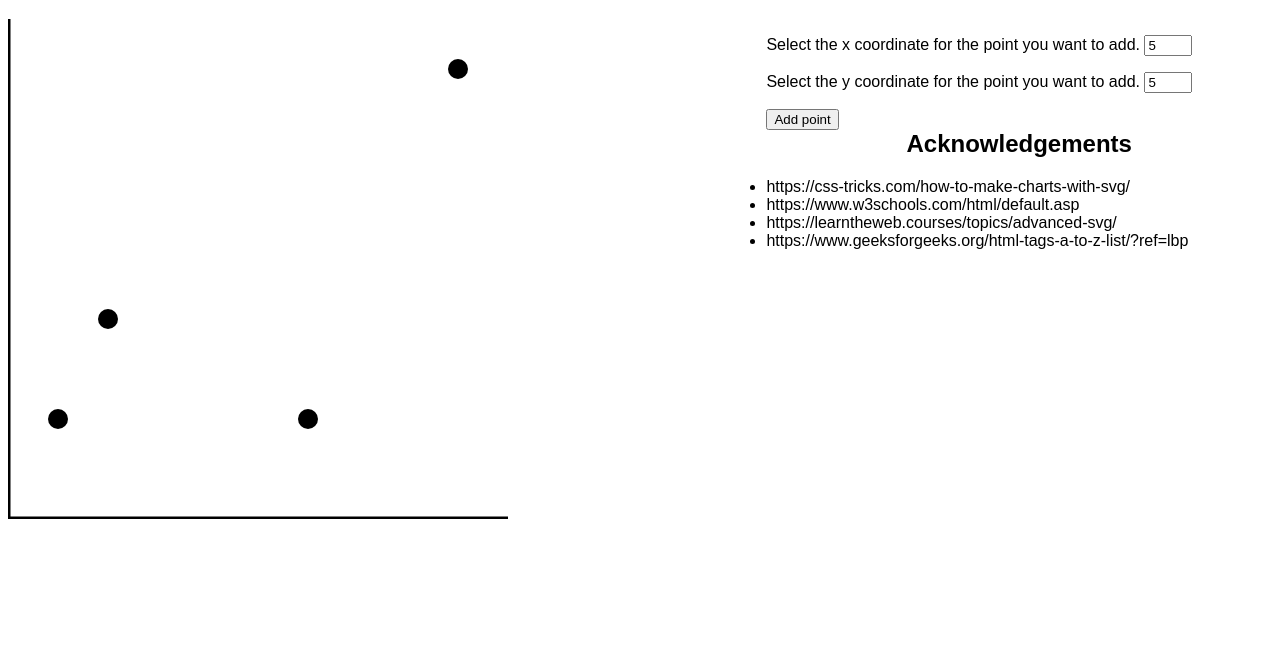
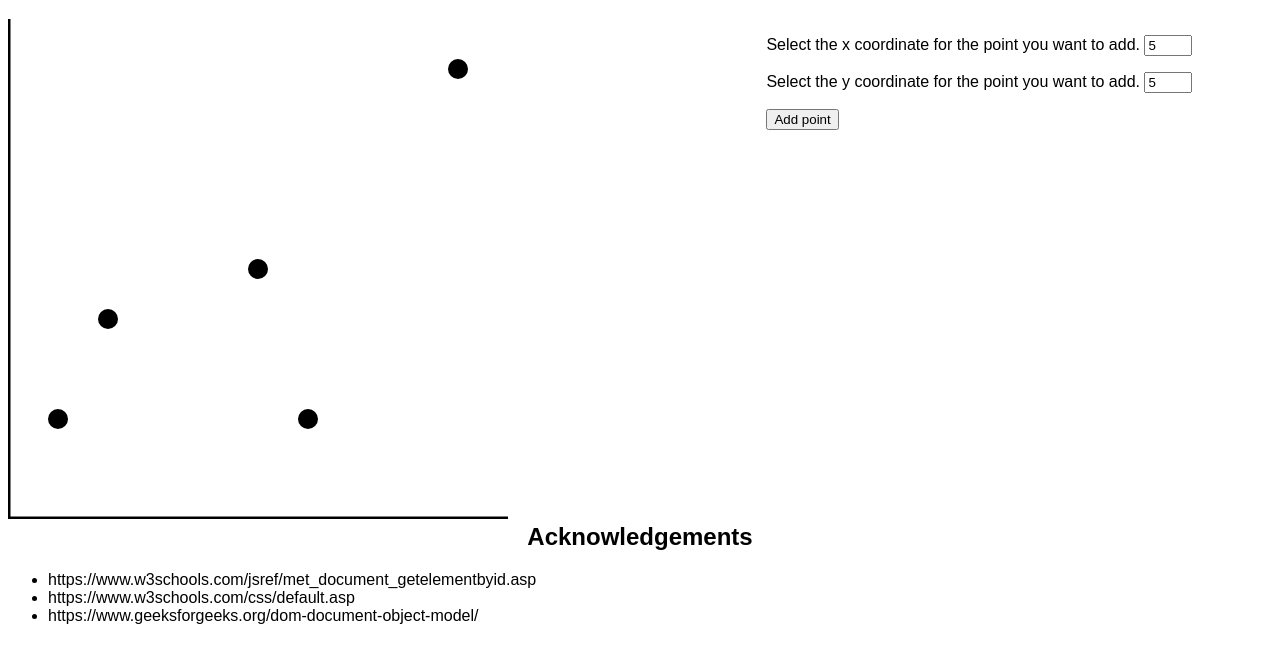
Before and after one commit to DS4200-S23-Class/hw-04-hw-04-jj-jaclyn, a plain HTML site: page index.html in a window 1280 px wide. Both pictures are taken after typing "5", "5" into the empty fields and a click on the button "Add point". Shown: the part 61-724 px from the top of the page. Drawn offline with Linux system fonts and the light colour scheme.

Commit message:
final version

```diff
--- a/index.html
+++ b/index.html
@@ -11,7 +11,7 @@
     <h1>hw-04: Event Handling</h1>
 
     <!-- create two columns -->
-    <div>
+
          <!-- first column -->
         <div class="column1">
             <!-- create scatter plot -->
@@ -32,25 +32,26 @@
 
         <!-- second column-->
         <div class="column2">
-
             <p id="text1"></p>
             <p id="text2"></p>
-            <p>Select the x coordinate for the point you want to add. <input type="number" id="cx" min ="0" max = "9"></p>
-            <p>Select the y coordinate for the point you want to add. <input type="number" id="cy" min ="0" max = "9"></p>
 
-            <button onclick="addDot()">Add point</button>
+            <!-- asking user for the input-->
+            <p>Select the x coordinate for the point you want to add. <input type="number" id="cx1" min ="0" max = "9"></p>
+            <p>Select the y coordinate for the point you want to add. <input type="number" id="cy1" min ="0" max = "9"></p>
+
+            <button type="button" id="subButton">Add point</button>
         </div>
     </div>
 
     <!-- add reference as bullet point -->
+
+    <h2>Acknowledgements</h2>
     <div>
-    <h2>Acknowledgements</h2>
     <p1>
         <ul>
-        <li>https://css-tricks.com/how-to-make-charts-with-svg/</li>
-        <li>https://www.w3schools.com/html/default.asp</li>
-        <li>https://learntheweb.courses/topics/advanced-svg/</li>
-        <li>https://www.geeksforgeeks.org/html-tags-a-to-z-list/?ref=lbp</li>
+        <li>https://www.w3schools.com/jsref/met_document_getelementbyid.asp</li>
+        <li>https://www.w3schools.com/css/default.asp</li>
+        <li>https://www.geeksforgeeks.org/dom-document-object-model/</li>
         </ul>
     </p1>
 </div>
--- a/main.js
+++ b/main.js
@@ -1,8 +1,9 @@
+// left column
 
 // Create list of points
 let points = document.getElementsByTagName("circle");
 
-// loop through all points
+// loop to make second click unavaible
 for (let i = 0; i < points.length; i++) {
 
     // check each point for clicks
@@ -26,14 +27,61 @@ for (let i = 0; i < points.length; i++) {
 }
 )}
 
-function addDot() {
-    var inputX = document.getElementById('cx').value / 50;
-    var inputY = (500 - document.getElementById('cy').value) / 50;
-    var image = document.getElementById("frame");
+// right column
 
-    var circle = image.append("circle")
-                .attr("cx", inputX)
-                .attr("cy", inputY)
-                .attr("r", 10);
+// connect botton to the reaction
+let pointButton =  document.getElementById("subButton");
+pointButton.addEventListener("click", function(){
 
-}
+    // 1. locate to the html file first to get the input
+    // 2. then transfer value which would show on the graph
+    // 3. Identify the same frame
+    // 4. continue what we did to the left column
+
+    // get the user's input
+    let xInput = document.getElementById("cx1");
+    let yInput = document.getElementById("cy1");
+
+
+    // get the values from the user selections
+    let cx1 = xInput.value;
+    let cy1 = yInput.value;
+
+    // convert value to 50base to the graph
+    let x = cx1 * 50;
+    let y = 500 - (cy1 * 50);
+
+    // using the same frame with the graph
+    let frame = document.getElementById("frame");
+
+    // add a circle to the html
+    let circleStr = '<circle cx="' + x + '" cy="' + y + '" r="10"/>';
+    frame.innerHTML += circleStr;
+
+    let points = document.getElementsByTagName("circle");
+
+    // loop through all points
+    for (let i = 0; i < points.length; i++) {
+
+        // check each point for clicks
+        let point = points[i];
+        point.addEventListener("click", function(){
+
+                  // click then add border
+                  this.classList.toggle("Border");
+
+                  //find the cx and cy
+                  let cx = this.getAttribute("cx") / 50;
+                  let cy = (500 - this.getAttribute("cy")) / 50;
+
+                  // create new text
+                  let text1 = "Last point clicked: "
+                  let text2 = "(" + cx +"," + cy + ")"
+
+                  // show the text information
+                  document.getElementById("text1").innerHTML = text1;
+                  document.getElementById("text2").innerHTML = text2;
+
+    })}
+    }
+    )
--- a/style.css
+++ b/style.css
@@ -8,6 +8,7 @@ h1{
 
 h2{
   text-align: center;
+    clear: both;
 }
 
 h3{
```
Also changed, not shown: 2 other files.
